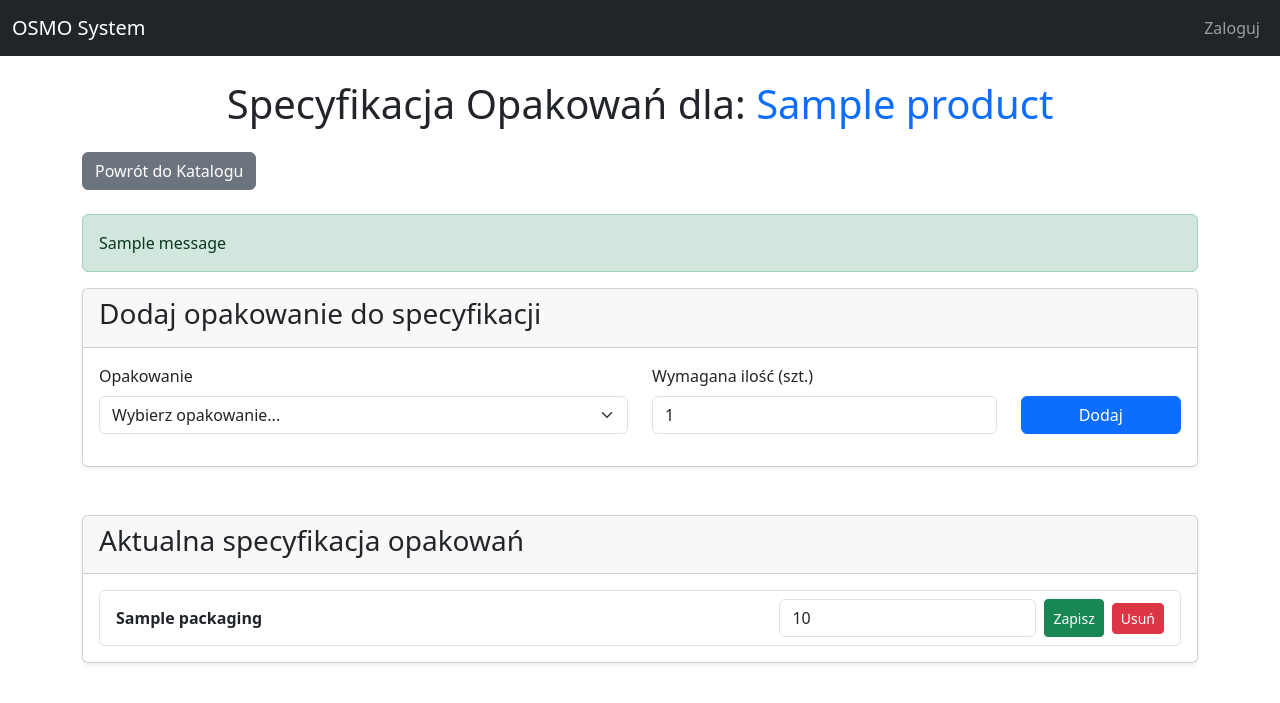
After one commit to Osmobaits/osmo-system, a Python web app: template app/production/templates/manage_packaging_bill.html in a window 1280 px wide. The commit adds this page. Shown: the top 703 px of the page. Run offline with Jinja, Linux system fonts and the light colour scheme; the template is opened without the code that fills it: most values are stand-ins (such as "Sample title", 1, 10 or a date in 2020); one stand-in notice (Sample message) is shown.

Commit message:
Implementacja specyfikacji opakowań (wiele-do-wielu)

```diff
--- /dev/null
+++ b/app/production/templates/manage_packaging_bill.html
@@ -0,0 +1,63 @@
+{% extends "base.html" %}
+{% block title %}Specyfikacja Opakowań: {{ product.name }}{% endblock %}
+
+{% block content %}
+    <h1 class="text-center mb-4">Specyfikacja Opakowań dla: <span class="text-primary">{{ product.name }}</span></h1>
+    <div class="mb-4">
+        <a href="{{ url_for('production.manage_catalogue') }}" class="btn btn-secondary">Powrót do Katalogu</a>
+    </div>
+
+    {% with messages = get_flashed_messages(with_categories=true) %}
+      {% if messages %}{% for category, message in messages %}<div class="alert alert-{{ category }}">{{ message }}</div>{% endfor %}{% endif %}
+    {% endwith %}
+
+    <div class="card shadow-sm mb-5">
+        <div class="card-header"><h3>Dodaj opakowanie do specyfikacji</h3></div>
+        <div class="card-body">
+            <form method="POST">
+                <div class="row">
+                    <div class="col-md-6 mb-3">
+                        <label class="form-label">Opakowanie</label>
+                        <select class="form-select" name="packaging_id" required>
+                            <option value="">Wybierz opakowanie...</option>
+                            {% for pkg in all_packaging %}
+                            <option value="{{ pkg.id }}">{{ pkg.name }} (na stanie: {{ pkg.quantity_in_stock }})</option>
+                            {% endfor %}
+                        </select>
+                    </div>
+                    <div class="col-md-4 mb-3">
+                        <label class="form-label">Wymagana ilość (szt.)</label>
+                        <input type="number" min="1" class="form-control" name="quantity" value="1" required>
+                    </div>
+                    <div class="col-md-2 d-flex align-items-end mb-3">
+                        <button type="submit" class="btn btn-primary w-100">Dodaj</button>
+                    </div>
+                </div>
+            </form>
+        </div>
+    </div>
+
+    <div class="card shadow-sm">
+        <div class="card-header"><h3>Aktualna specyfikacja opakowań</h3></div>
+        <div class="card-body">
+            <ul class="list-group">
+                {% for component in product.packaging_bill %}
+                <li class="list-group-item d-flex justify-content-between align-items-center">
+                    <div class="fw-bold">{{ component.packaging.name }}</div>
+                    <div class="d-flex align-items-center">
+                        <form method="POST" action="{{ url_for('production.edit_packaging_component', id=component.id) }}" class="d-flex">
+                            <input type="number" min="1" class="form-control" name="quantity" value="{{ component.quantity_required }}">
+                            <button type="submit" class="btn btn-success ms-2 btn-sm">Zapisz</button>
+                        </form>
+                        <form method="POST" action="{{ url_for('production.delete_packaging_component', id=component.id) }}" onsubmit="return confirm('Na pewno usunąć?');" class="ms-2">
+                            <button type="submit" class="btn btn-danger btn-sm">Usuń</button>
+                        </form>
+                    </div>
+                </li>
+                {% else %}
+                <li class="list-group-item text-center">Specyfikacja jest pusta. Dodaj pierwsze opakowanie.</li>
+                {% endfor %}
+            </ul>
+        </div>
+    </div>
+{% endblock %}
--- a/app/warehouse/templates/warehouse_index.html
+++ b/app/warehouse/templates/warehouse_index.html
@@ -91,13 +91,11 @@
                 <table class="table table-striped table-hover">
                     <thead>
                         <tr>
-                            {# === POCZĄTEK ZMIANY: DODANIE "_anchor" DO LINKÓW === #}
                             {% set anchor_id = 'category-' + category.name|lower|replace(' ', '-') %}
                             <th><a href="{{ url_for('warehouse.index', sort_by='received_date', order='asc' if sort_by == 'received_date' and order == 'desc' else 'desc', _anchor=anchor_id) }}">Data Przyjęcia {% if sort_by == 'received_date' %}{% if order == 'asc' %}&uarr;{% else %}&darr;{% endif %}{% endif %}</a></th>
                             <th><a href="{{ url_for('warehouse.index', sort_by='name', order='asc' if sort_by == 'name' and order == 'desc' else 'desc', _anchor=anchor_id) }}">Surowiec {% if sort_by == 'name' %}{% if order == 'asc' %}&uarr;{% else %}&darr;{% endif %}{% endif %}</a></th>
                             <th><a href="{{ url_for('warehouse.index', sort_by='batch_number', order='asc' if sort_by == 'batch_number' and order == 'desc' else 'desc', _anchor=anchor_id) }}">Numer Partii {% if sort_by == 'batch_number' %}{% if order == 'asc' %}&uarr;{% else %}&darr;{% endif %}{% endif %}</a></th>
                             <th><a href="{{ url_for('warehouse.index', sort_by='quantity', order='asc' if sort_by == 'quantity' and order == 'desc' else 'desc', _anchor=anchor_id) }}">Ilość na stanie {% if sort_by == 'quantity' %}{% if order == 'asc' %}&uarr;{% else %}&darr;{% endif %}{% endif %}</a></th>
-                            {# === KONIEC ZMIANY === #}
                             <th>Jednostka</th>
                             <th class="text-end">Akcje</th>
                         </tr>
```
Also changed, not shown: app/models.py (+12 -4 lines), app/production/routes.py (+52 -17 lines), app/production/templates/manage_catalogue.html (+5 -19 lines), migrations/versions/82746e2893eb_add_many_to_many_relationship_for_.py (added, +36 -0 lines).
